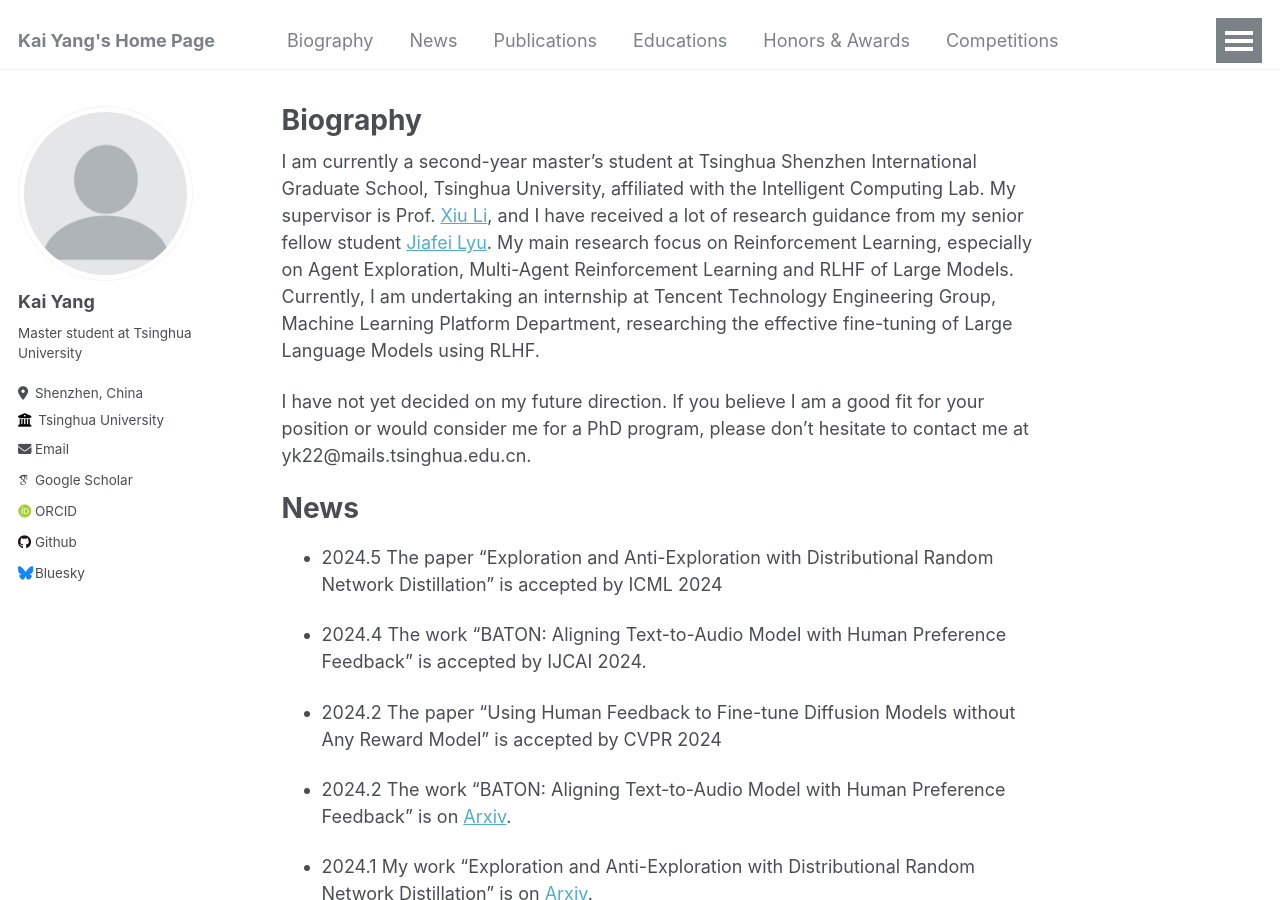
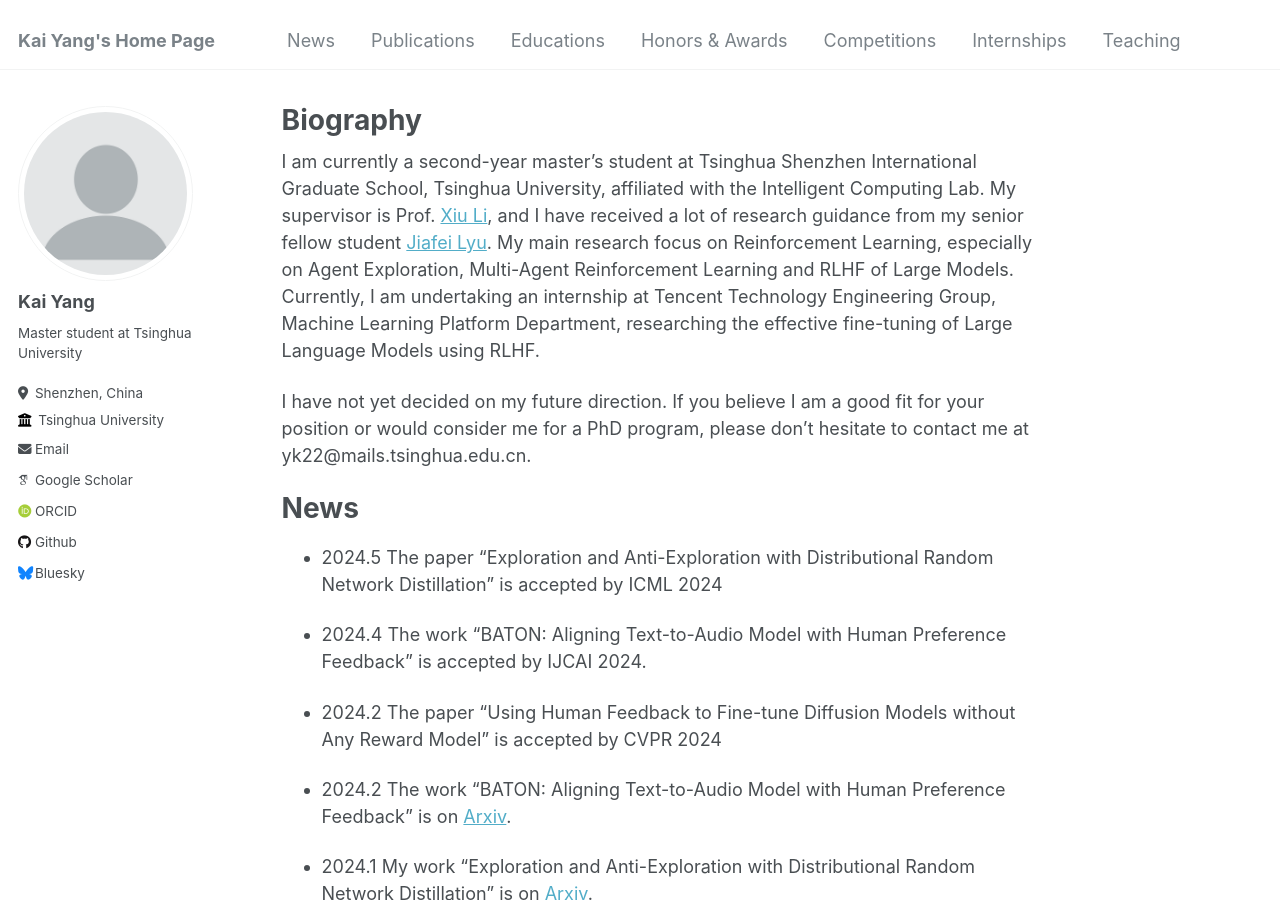
Before and after one commit to yk7333/yk7333.github.io, a Jekyll site: the page built from _pages/about.md, in a window 1280 px wide and 900 px high. Built offline with Jekyll 4.4.1, drawn with Linux system fonts in a browser that asks for light colours; some web fonts are replaced; a script that is not in the unit is left out.

Commit message:
Update navigation.yml

```diff
--- a/_data/navigation.yml
+++ b/_data/navigation.yml
@@ -1,8 +1,5 @@
 # main links links
 main:
-  - title: "Biography"
-    url: /#biography
-
   - title: "News"
     url: /#news
 
```
